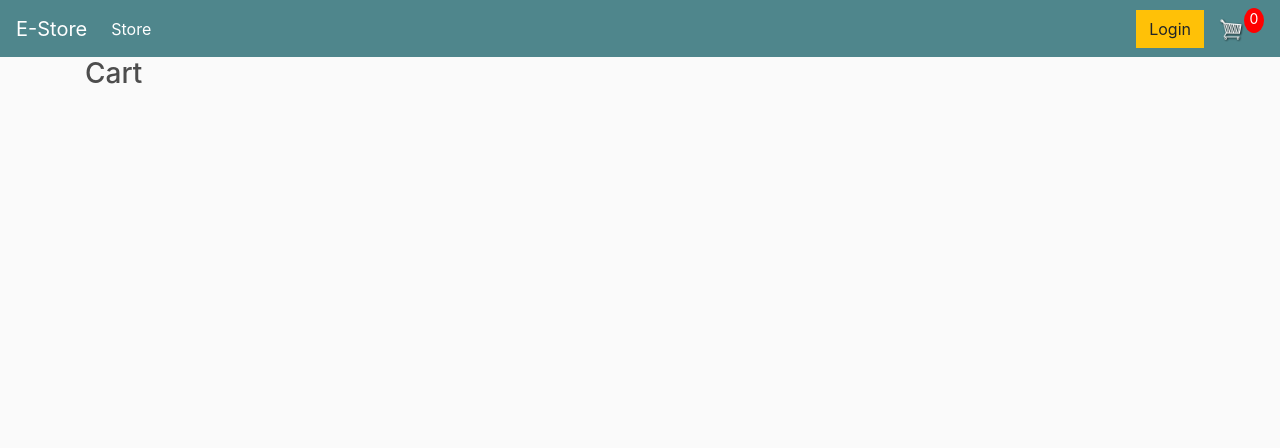
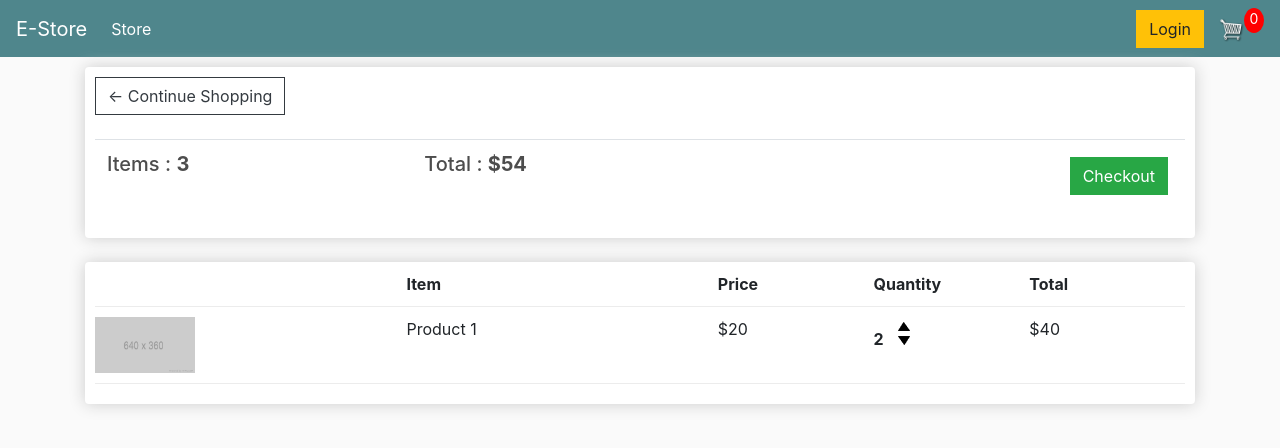
Before and after one commit to shobhit7390/E-Store, a Django app: page /cart/ in a window 1280 px wide. Shown: the top 448 px of the page. Run offline with Django 4.2, Linux system fonts and the light colour scheme; lists and menus that the app fills with data are empty; some libraries are stand-ins or nearby versions.

Commit message:
Styling cart page

```diff
--- a/store/templates/store/cart.html
+++ b/store/templates/store/cart.html
@@ -3,6 +3,52 @@
 
 {% block content %}
 
-    <h3>Cart</h3>
+    <div class="row">
+        <div class="col-lg-12">
+            <div class="box-element">
+                <a class="btn btn-outline-dark" href="{% url 'store' %}">&#x2190; Continue Shopping</a>
+                <br>
+                <br>
+
+                <table class="table">
+                    <tr>
+                        <th><h5>Items : <strong>3</strong></h5></th>
+                        <th><h5>Total : <strong>$54</strong></h5></th>
+                        <th>
+                            <a style="float: right; margin: 5px;" class="btn btn-success" href="{% url 'checkout' %}">Checkout</a>
+                        </th>
+                    </tr>
+                </table>
+            </div>
+
+            <br>
+
+            <div class="box-element">
+                <div class="cart-row">
+                    <div style="flex:2"></div>
+                    <div style="flex:2"><strong>Item</strong></div>
+                    <div style="flex:1"><strong>Price</strong></div>
+                    <div style="flex:1"><strong>Quantity</strong></div>
+                    <div style="flex:1"><strong>Total</strong></div>
+                </div>
+
+                <div class="cart-row">
+                    <div style="flex:2"><img class="row-image" src="{% static 'images/placeholder.png' %}"></div>
+                    <div style="flex:2">Product 1</div>
+                    <div style="flex:1">$20</div>
+                    <div style="flex:1">
+                        <p class="quantity">2</p>
+						<div class="quantity">
+							<img class="chg-quantity" src="{% static  'images/arrow-up.png' %}">
+
+							<img class="chg-quantity" src="{% static  'images/arrow-down.png' %}">
+						</div>
+                    </div>
+                    <div style="flex:1">$40</div>
+                </div>
+            </div>
+
+        </div>
+    </div>
 
 {% endblock %}
--- a/store/templates/store/store.html
+++ b/store/templates/store/store.html
@@ -12,7 +12,7 @@
                 <hr>
                 <button class="btn btn-outline-secondary add-btn">Add to Cart</button>
                 <a class="btn btn-outline-success" href="#">View</a>
-                <h4 style="display: inline-block; float: right;">$20</h4>
+                <h4 style="display: inline-block; float: right; margin-top: 5px">$20</h4>
             </div>
         </div>
 
@@ -23,7 +23,7 @@
                 <hr>
                 <button class="btn btn-outline-secondary add-btn">Add to Cart</button>
                 <a class="btn btn-outline-success" href="#">View</a>
-                <h4 style="display: inline-block; float: right;">$15</h4>
+                <h4 style="display: inline-block; float: right; margin-top: 5px;">$15</h4>
             </div>
         </div>
 
@@ -34,7 +34,7 @@
                 <hr>
                 <button class="btn btn-outline-secondary add-btn">Add to Cart</button>
                 <a class="btn btn-outline-success" href="#">View</a>
-                <h4 style="display: inline-block; float: right;">$19</h4>
+                <h4 style="display: inline-block; float: right; margin-top: 5px">$19</h4>
             </div>
         </div>
 
```
Also changed, not shown: static/images/arrow-down.png (added), static/images/arrow-up.png (added).
